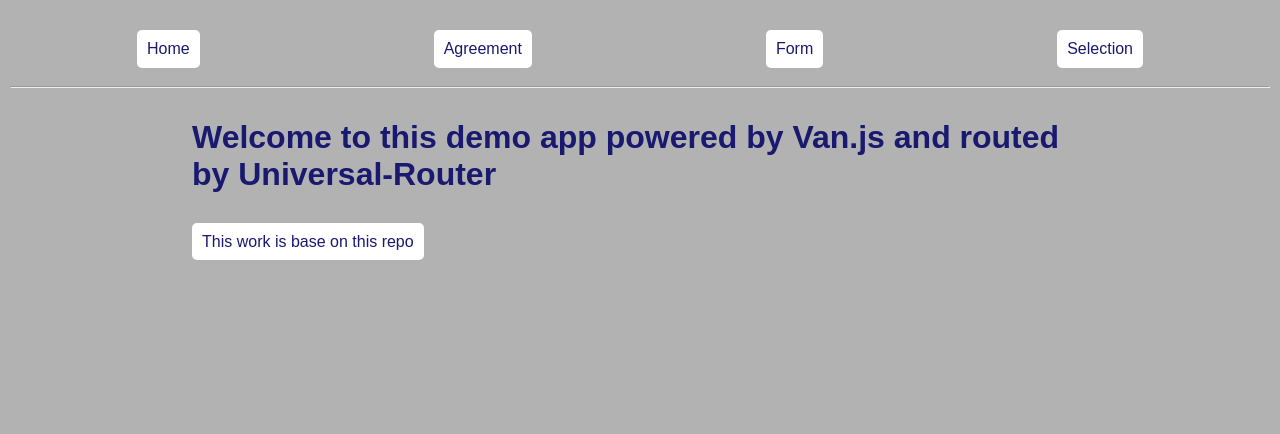
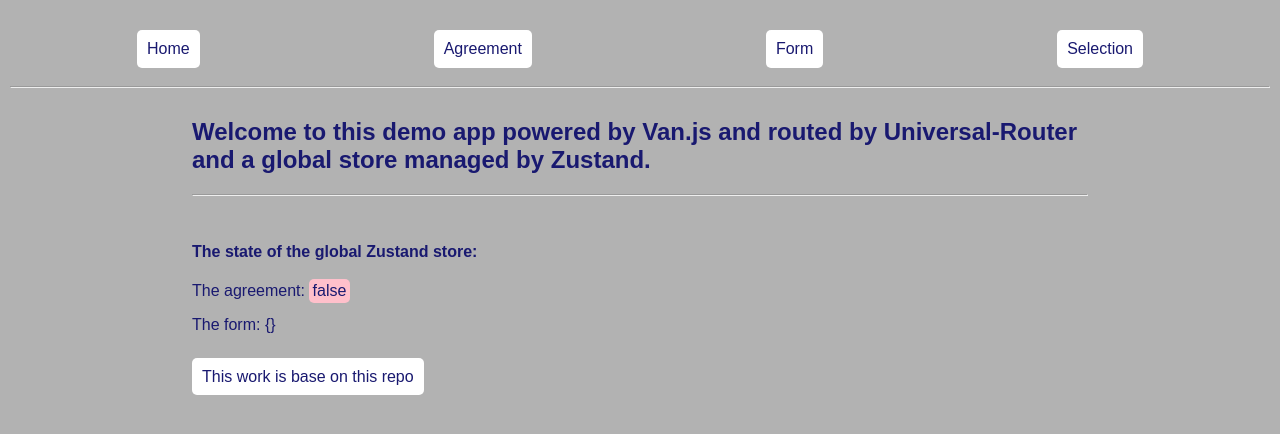
Before and after one commit to ndrean/vanjs-dialog-modal, a website built with Vite: page index.html in a window 1280 px wide. Built offline with nearby package versions, Linux system fonts and the light colour scheme; what universal-router would draw is missing.

Commit message:
added Zustand

```diff
--- a/package.json
+++ b/package.json
@@ -14,6 +14,7 @@
     "vite-bundle-visualizer": "^0.7.0"
   },
   "dependencies": {
-    "universal-router": "^9.1.0"
+    "universal-router": "^9.1.0",
+    "zustand": "^4.3.8"
   }
 }
--- a/src/app/contentAgreement.js
+++ b/src/app/contentAgreement.js
@@ -1,6 +1,7 @@
 import footer from "./footer";
 import header from "./header";
 import button from "../button/button";
+import useDataStore from "./store";
 
 const contentAgreement = ({ ctx, ...props }) => {
   const { van, classes } = ctx;
@@ -45,7 +46,10 @@
           id: "agreement",
           name: "agreement",
           checked: state,
-          onchange: (e) => (state.val = e.target.checked),
+          onchange: (e) => {
+            state.val = e.target.checked;
+            useDataStore.setState({ agreement: e.target.checked });
+          },
         }),
         "I agree with the terms and conditions"
       )
--- a/src/app/contentForm.js
+++ b/src/app/contentForm.js
@@ -1,5 +1,6 @@
 import button from "../button/button";
 import footer from "./footer";
+import useDataStore from "./store";
 
 const setOutput = (val) => {
   const output = document.getElementsByTagName("output")[0];
@@ -23,6 +24,7 @@
     e.preventDefault();
     const formData = new FormData(e.target);
     const data = Object.fromEntries(formData);
+    useDataStore.setState({ formData: data });
     setOutput(JSON.stringify(data, null, "\t"));
     document.getElementById(idContent).reset();
     document.getElementById(id).close();
--- a/src/app/home.js
+++ b/src/app/home.js
@@ -1,15 +1,26 @@
 import link from "../link/link";
+import useDataStore from "./store";
+import truthy from "./truthy";
 
 const homePage = (ctx) => {
   const { van, classes } = ctx;
-  const { h1, div, br } = van.tags;
+  const { h2, div, br, p, hr, h4 } = van.tags;
   const Link = link(ctx);
+  const Truthy = truthy(ctx);
+
+  const agreementCheck = useDataStore.getState().agreement;
+
   return div(
     { class: classes.home },
-    h1(
+    h2(
       { style: "width:70vw;" },
-      "Welcome to this demo app powered by Van.js and routed by Universal-Router"
+      "Welcome to this demo app powered by Van.js and routed by Universal-Router and a global store managed by Zustand. "
     ),
+    hr(),
+    br(),
+    h4("The state of the global Zustand store:"),
+    p("The agreement: ", Truthy({ checked: agreementCheck }, agreementCheck)),
+    p("The form: ", JSON.stringify(useDataStore.getState().formData)),
     br(),
     Link(
       {
--- /dev/null
+++ b/src/app/store.js
@@ -0,0 +1,8 @@
+import { createStore } from "zustand/vanilla";
+
+const useDataStore = createStore((set) => ({
+  formData: {},
+  agreement: false,
+}));
+
+export default useDataStore;
--- /dev/null
+++ b/src/app/truthy.js
@@ -0,0 +1,16 @@
+export default (ctx) => {
+  const {
+    van,
+    objStr,
+    classes: { spanLightBlue, spanPink },
+  } = ctx;
+  const { span } = van.tags;
+
+  return function Truthy(props, ...children) {
+    const { checked } = props;
+    return span(
+      { class: objStr({ [spanLightBlue]: checked, [spanPink]: !checked }) },
+      children
+    );
+  };
+};
--- a/src/context.js
+++ b/src/context.js
@@ -24,6 +24,10 @@
     flexDirCol: "flex-dir-col",
     home: "home",
     linkNav: "linkNav",
+    spanPink: "span-pink",
+    spanLightBlue: "span-lightblue",
+    accepted: "accepted",
+    denied: "denied",
   },
 };
 
--- a/src/index.css
+++ b/src/index.css
@@ -111,6 +111,17 @@
   background-color: bisque;
 }
 
+.span-pink {
+  background-color: pink;
+  padding: 0.2em;
+  border-radius: 5px;
+}
+
+.span-lightblue {
+  background-color: lightblue;
+  padding: 0.2em;
+  border-radius: 5px;
+}
 /* .home {
   position: relative;
 }
```
Also changed, not shown: 1 other file.
